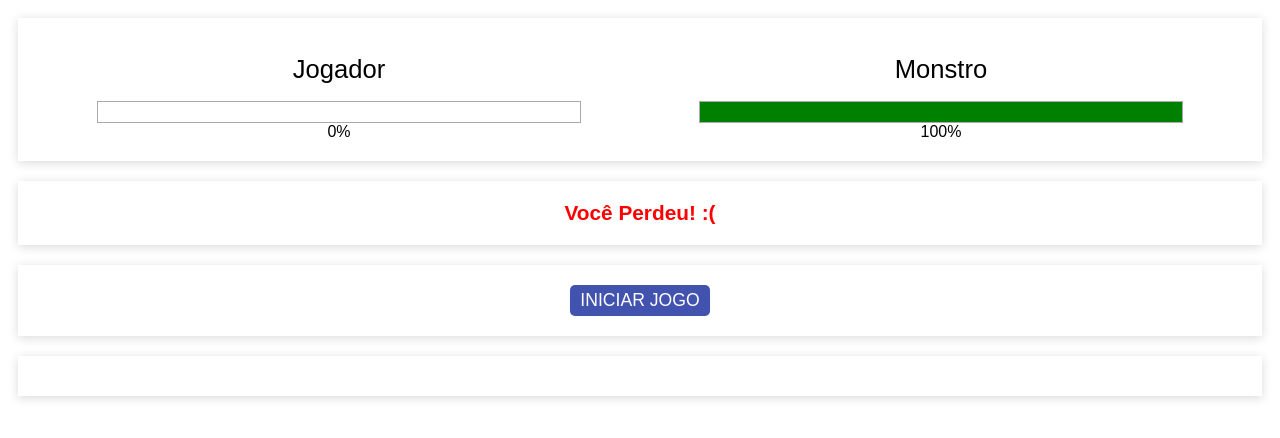
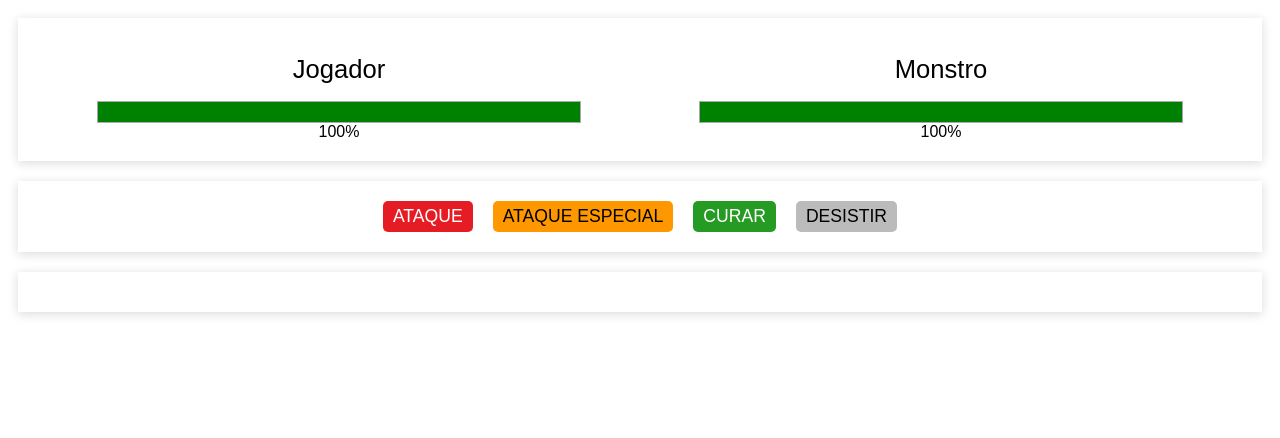
Before and after one commit to brennolemos/vue-matador-monstros, a plain HTML site: page index.html in a window 1280 px wide. Both pictures are taken after a click on the button "INICIAR JOGO". Drawn offline with nearby package versions, Linux system fonts and the light colour scheme.

Commit message:
Iniciar Jogo e Desistir Jogo

```diff
--- a/app.js
+++ b/app.js
@@ -11,7 +11,11 @@ new Vue({
         }
     },
     methods: {
-
+        startGame() {
+            this.running = true;
+            this.playerLife = 100;
+            this.monsterLife = 100;
+        }
     },
     watch: {
 
--- a/index.html
+++ b/index.html
@@ -42,9 +42,9 @@
                 <button class="btn attack">Ataque</button>
                 <button class="btn especial-attack">Ataque Especial</button>
                 <button class="btn heal">Curar</button>
-                <button class="btn give-up">Desistir</button>
+                <button @click="running = false" class="btn give-up">Desistir</button>
             </template>
-            <button v-else class="btn new-game">Iniciar Jogo</button>
+            <button v-else @click="startGame" class="btn new-game">Iniciar Jogo</button>
         </div>
         <div class="panel logs"></div>
     </div>
```
